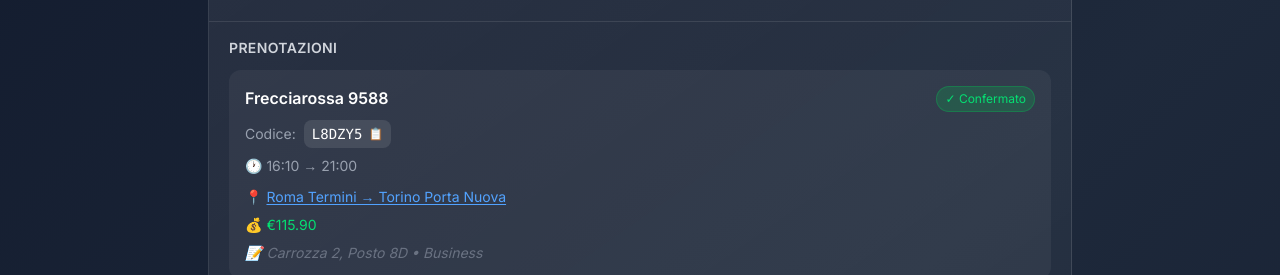
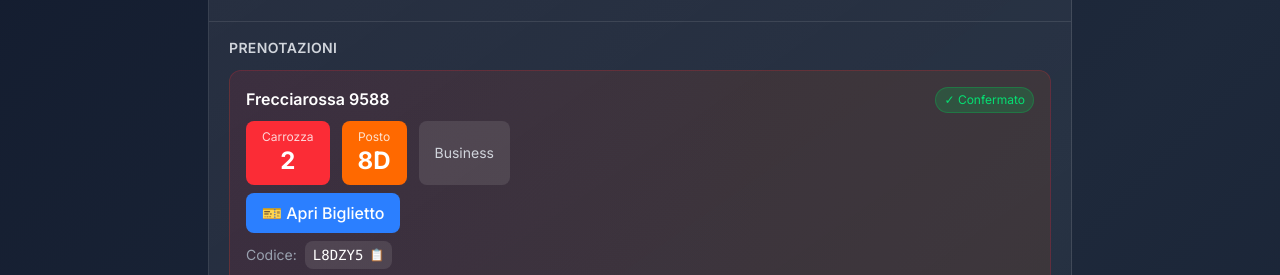
Before and after one commit to vmaretto/viaggio-san-sebastian, a Next.js app: page / in a window 1280 px wide. Shown: the part 677-952 px from the top of the page. Built offline with nearby package versions, Linux system fonts and the light colour scheme.

Commit message:
v3: train tickets with big carriage/seat display, ticket PDF button

```diff
--- a/src/app/page.tsx
+++ b/src/app/page.tsx
@@ -264,13 +264,49 @@
                       <div className="space-y-3">
                         <h4 className="text-sm font-semibold text-gray-300 uppercase tracking-wide">Prenotazioni</h4>
                         {day.bookings.map((booking, bIndex) => (
-                          <div key={bIndex} className="bg-white/5 rounded-xl p-4 space-y-2">
+                          <div key={bIndex} className={`rounded-xl p-4 space-y-2 ${booking.type === 'train' ? 'bg-gradient-to-r from-red-500/10 to-orange-500/10 border border-red-500/20' : 'bg-white/5'}`}>
                             <div className="flex items-start justify-between">
                               <div className="font-semibold">{booking.name}</div>
                               <span className={`text-xs px-2 py-1 rounded-full border ${getStatusColor(booking.status)}`}>
                                 {getStatusText(booking.status)}
                               </span>
                             </div>
+
+                            {/* Train: Carriage & Seat - BIG AND PROMINENT */}
+                            {booking.type === 'train' && (booking.carriage || booking.seat) && (
+                              <div className="flex gap-3 my-2">
+                                {booking.carriage && (
+                                  <div className="bg-red-500 text-white px-4 py-2 rounded-lg text-center">
+                                    <div className="text-xs opacity-80">Carrozza</div>
+                                    <div className="text-2xl font-bold">{booking.carriage}</div>
+                                  </div>
+                                )}
+                                {booking.seat && (
+                                  <div className="bg-orange-500 text-white px-4 py-2 rounded-lg text-center">
+                                    <div className="text-xs opacity-80">Posto</div>
+                                    <div className="text-2xl font-bold">{booking.seat}</div>
+                                  </div>
+                                )}
+                                {booking.class && (
+                                  <div className="bg-white/10 px-4 py-2 rounded-lg text-center flex items-center">
+                                    <div className="text-sm text-gray-300">{booking.class}</div>
+                                  </div>
+                                )}
+                              </div>
+                            )}
+
+                            {/* Train: Ticket PDF Button */}
+                            {booking.type === 'train' && booking.ticketPdf && (
+                              <a
+                                href={booking.ticketPdf}
+                                target="_blank"
+                                rel="noopener noreferrer"
+                                className="inline-flex items-center gap-2 bg-blue-500 hover:bg-blue-600 text-white px-4 py-2 rounded-lg font-medium transition-colors"
+                              >
+                                🎫 Apri Biglietto
+                              </a>
+                            )}
+
                             {booking.code && (
                               <div className="flex items-center gap-2">
                                 <span className="text-gray-400 text-sm">Codice:</span>
--- a/src/data/trip.ts
+++ b/src/data/trip.ts
@@ -9,6 +9,11 @@
   notes?: string;
   link?: string;
   status: 'confirmed' | 'pending' | 'todo';
+  // Train specific
+  carriage?: string;
+  seat?: string;
+  class?: string;
+  ticketPdf?: string;
 }
 
 export interface Activity {
@@ -63,9 +68,12 @@
         code: "L8DZY5",
         time: "16:10 → 21:00",
         address: "Roma Termini → Torino Porta Nuova",
-        notes: "Carrozza 2, Posto 8D • Business",
+        carriage: "2",
+        seat: "8D",
+        class: "Business",
         price: "€115.90",
-        status: 'confirmed'
+        status: 'confirmed',
+        ticketPdf: "/tickets/frecciarossa-9588.pdf"
       },
       {
         type: 'hotel',
@@ -112,8 +120,9 @@
         time: "~06:30 da Torino Porta Susa",
         address: "Torino Porta Susa → Paris Gare de Lyon",
         price: "€134.00",
-        notes: "Prima classe",
-        status: 'confirmed'
+        class: "Prima classe",
+        status: 'confirmed',
+        ticketPdf: "/tickets/tgv-9242.pdf"
       },
       {
         type: 'train',
@@ -121,9 +130,10 @@
         code: "47ZU26",
         time: "14:05 → ~16:30",
         address: "Paris Montparnasse → Bordeaux Saint-Jean",
-        notes: "Cambio stazione a Parigi (metro/taxi)",
+        notes: "⚠️ Cambio stazione a Parigi (metro/taxi)",
         price: "€110.00",
-        status: 'confirmed'
+        status: 'confirmed',
+        ticketPdf: "/tickets/tgv-12265.pdf"
       },
       {
         type: 'car',
```
Also changed, not shown: 1 other file (tests, documents, lock files or other folders).
